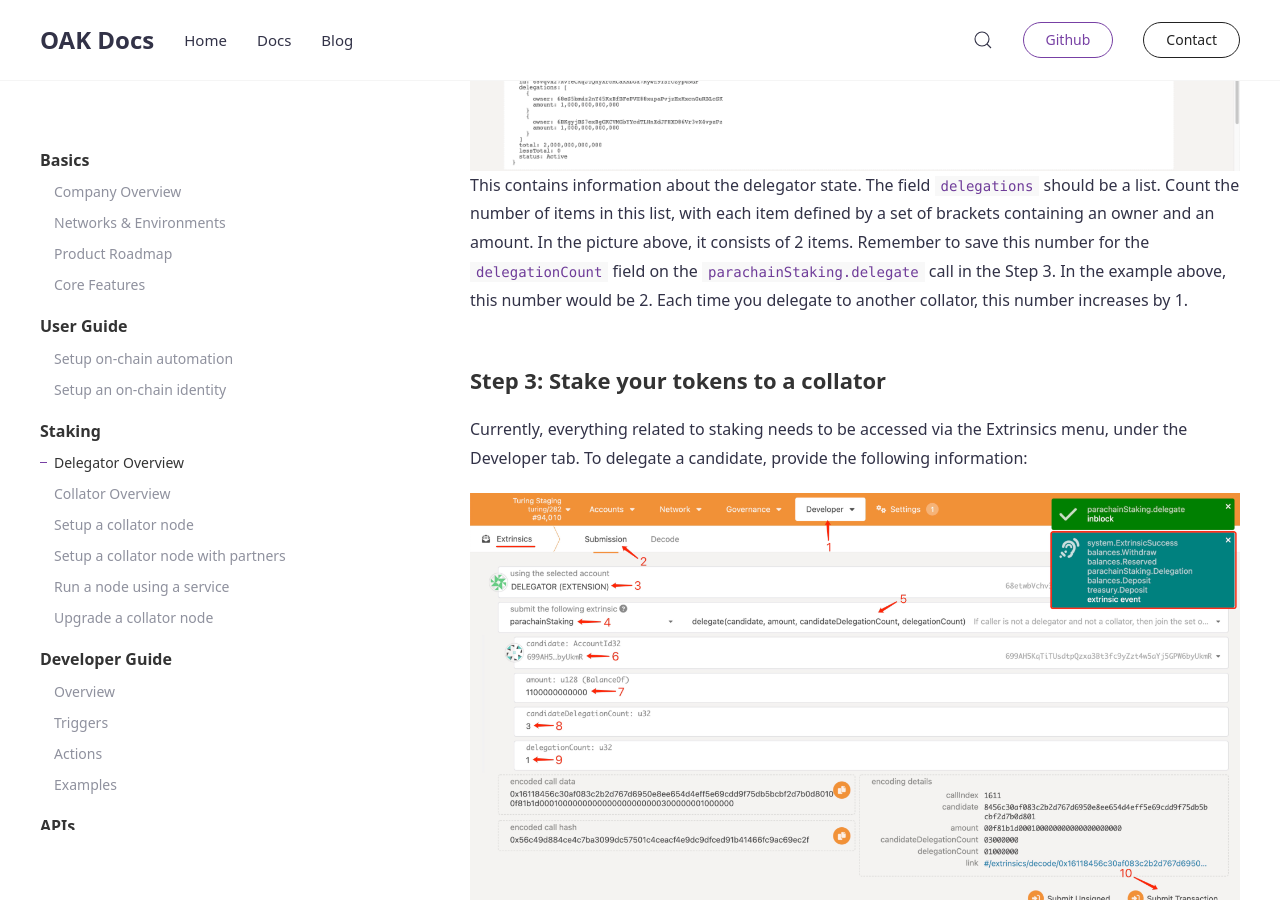
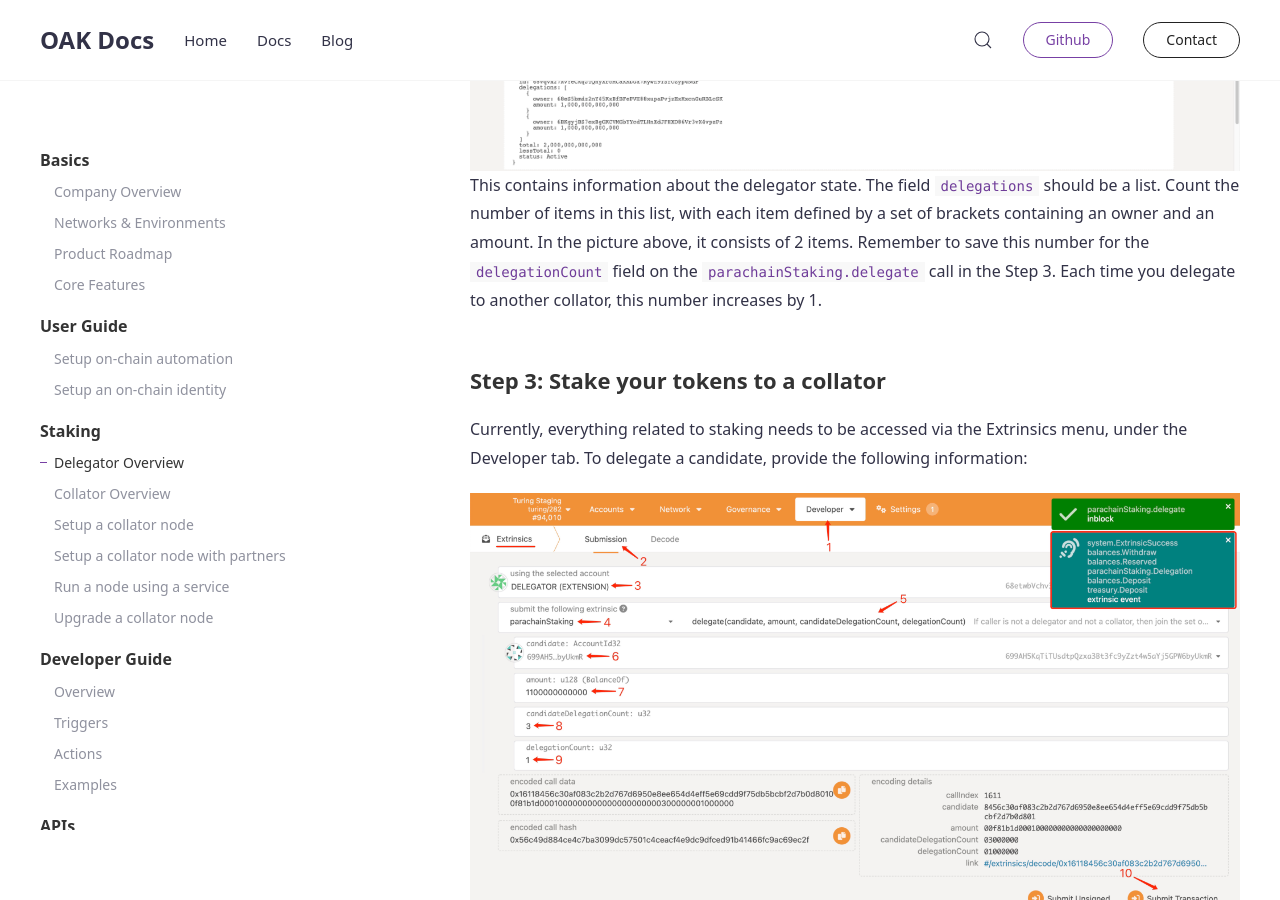
Before and after one commit to AvaProtocol/OAK-docs, a Jekyll site: the page built from _docs/delegators.md, in a window 1280 px wide and 900 px high, scrolled down 4078 px. Built offline with Jekyll 4.4.1, drawn with Linux system fonts in a browser that asks for light colours.

Commit message:
remove extra

```diff
--- a/_docs/delegators.md
+++ b/_docs/delegators.md
@@ -80,7 +80,7 @@ This contains information about the collator candidate. Under the field `delegat
 
 ##### Delegation Count
 ![minDelegation](../../assets/img/staking-delegation/delegatorState.png)
-This contains information about the delegator state. The field `delegations` should be a list. Count the number of items in this list, with each item defined by a set of brackets containing an owner and an amount. In the picture above, it consists of 2 items. Remember to save this number for the `delegationCount` field on the `parachainStaking.delegate` call in the Step 3. In the example above, this number would be 2. Each time you delegate to another collator, this number increases by 1.
+This contains information about the delegator state. The field `delegations` should be a list. Count the number of items in this list, with each item defined by a set of brackets containing an owner and an amount. In the picture above, it consists of 2 items. Remember to save this number for the `delegationCount` field on the `parachainStaking.delegate` call in the Step 3. Each time you delegate to another collator, this number increases by 1.
 
 ### Step 3: Stake your tokens to a collator
 
```
